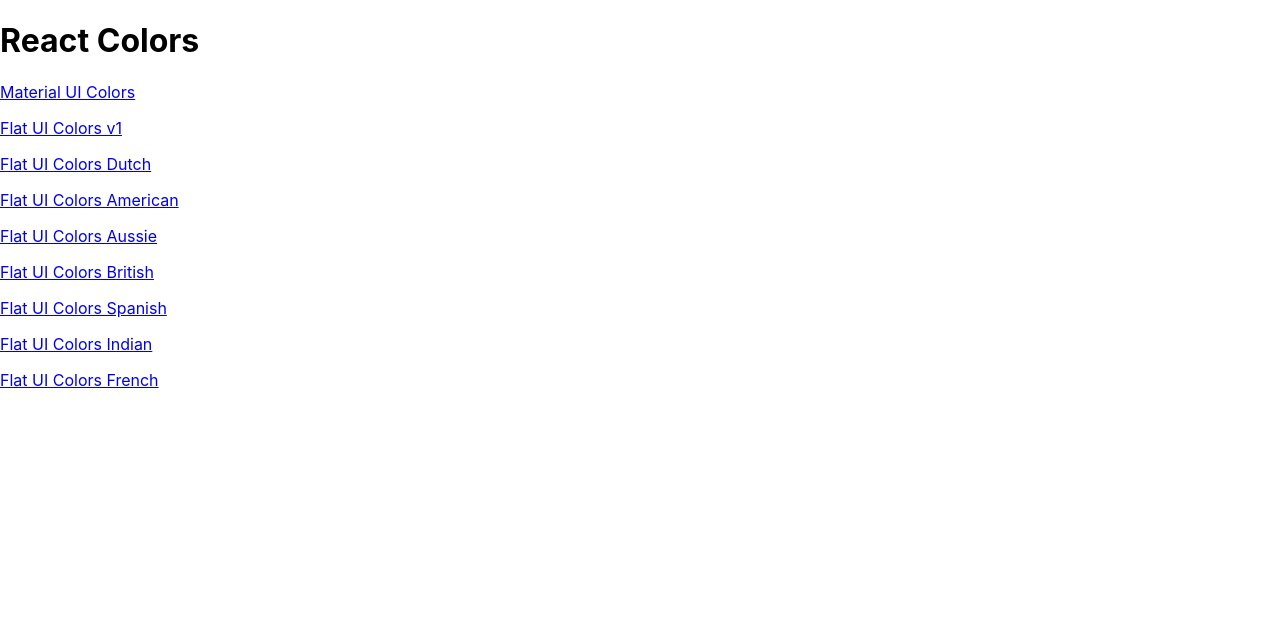
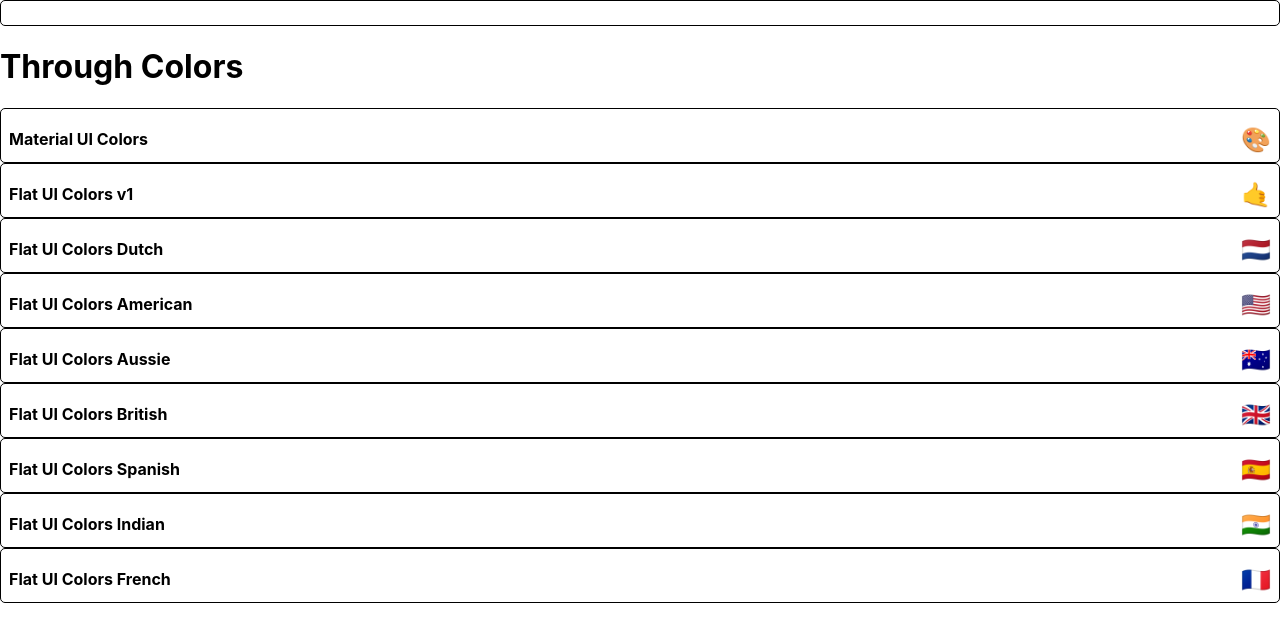
Before and after one commit to shanejames90/through-color, a React (Create React App) app: page / in a window 1280 px wide. Shown: the top 642 px of the page. Built offline with nearby package versions, Linux system fonts and the light colour scheme.

Commit message:
start styling mini palette

```diff
--- a/package.json
+++ b/package.json
@@ -5,6 +5,7 @@
   "dependencies": {
     "@material-ui/core": "^4.11.3",
     "@material-ui/icons": "^4.11.2",
+    "@material-ui/styles": "^4.11.3",
     "@testing-library/jest-dom": "^5.12.0",
     "@testing-library/react": "^11.2.6",
     "@testing-library/user-event": "^12.8.3",
--- /dev/null
+++ b/src/MiniPalette.js
@@ -0,0 +1,46 @@
+import React from 'react'
+import { withStyles } from '@material-ui/core/styles';
+
+const styles = {
+    root: {
+        backgroundColor: "white",
+        border: "1px solid black",
+        borderRadius: "5px",
+        padding: "0.5rem",
+        position: "relative",
+        overflow: "hidden",
+        "&:hover": {
+            cursor: "pointer"
+        }
+    },
+    colors: {
+        backgroundColor: "grey",
+    },
+    title: {
+        display: "flex",
+        justifyContent: "space-between",
+        alignItems: "center",
+        margin: "0",
+        color: "black",
+        paddingTop: "0.5rem",
+        fontSize: "1rem",
+        position: "relative"
+    },
+    emoji: {
+        marginLeft: "0.5rem",
+        fontSize: "1.5rem"
+    }
+}
+
+function MiniPalette(props) {
+    const { classes, paletteName, emoji } = props
+    console.log(classes)
+    return (
+        <div className={classes.root}>
+            <div className={classes.colors}></div>
+            <h5 className={classes.title}>{paletteName} <span className={classes.emoji}>{emoji}</span></h5>
+        </div>
+    )
+}
+
+export default withStyles(styles)(MiniPalette)
--- a/src/PaletteList.js
+++ b/src/PaletteList.js
@@ -1,4 +1,5 @@
 import React, { Component } from 'react';
+import MiniPalette from './MiniPalette'
 import { Link } from 'react-router-dom'
 
 class PaletteList extends Component {
@@ -6,11 +7,10 @@
         const { palettes } = this.props
         return (
             <div>
-                <h1>React Colors</h1>
+                <MiniPalette />
+                <h1>Through Colors</h1>
                 {palettes.map(palette => (
-                    <p>
-                        <Link to={`/palette/${palette.id}`}>{palette.paletteName}</Link>
-                    </p>
+                    <MiniPalette {...palette} />
                 ))}
             </div>
         );
```
Also changed, not shown: 1 other file (tests, documents, lock files or other folders).
